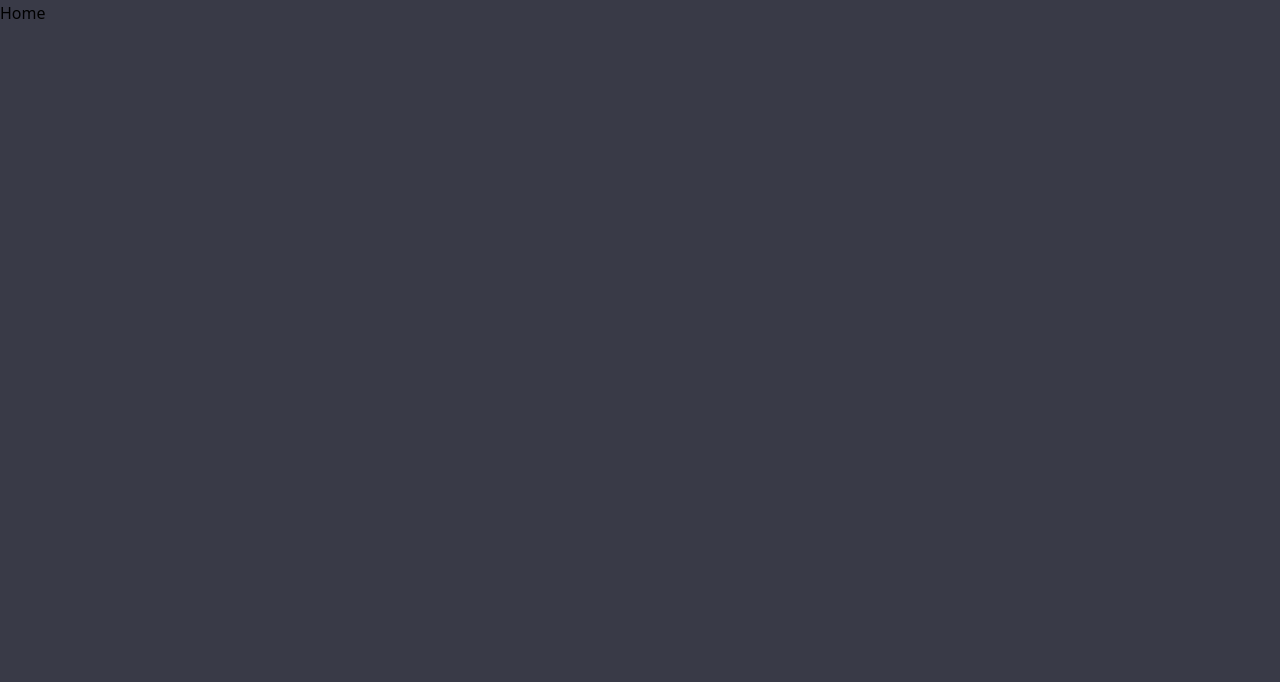
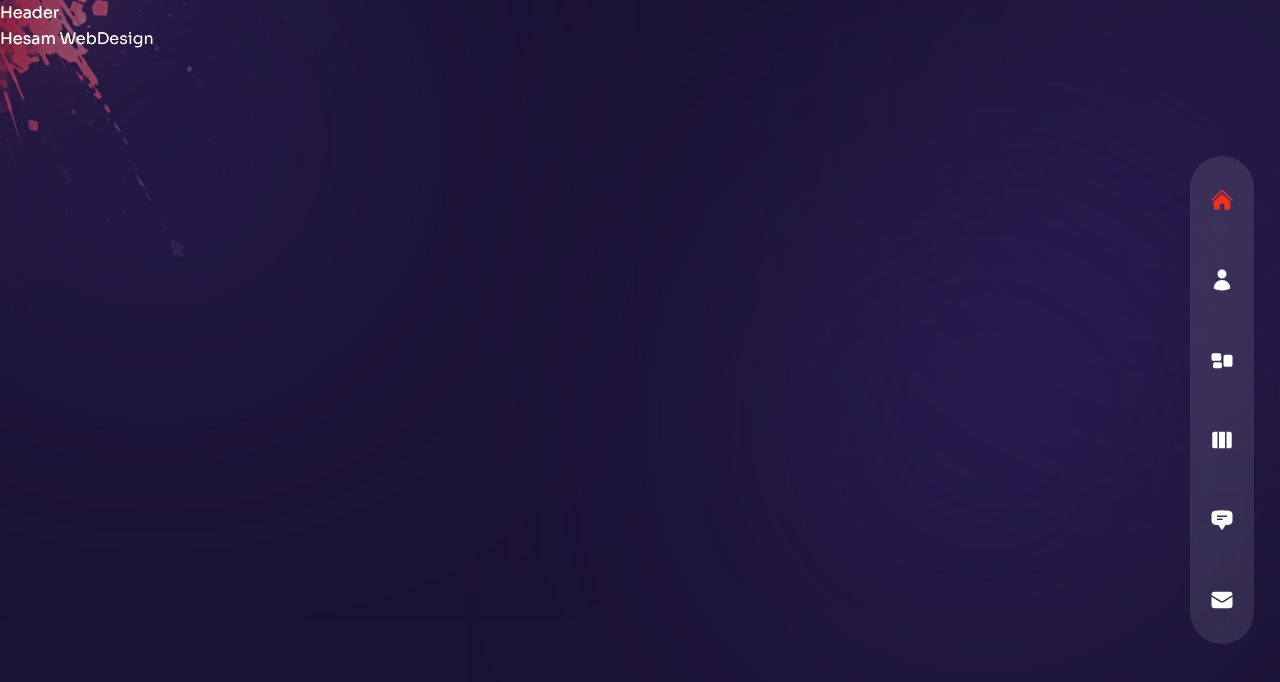
Before and after one commit to hesamwebdesign/Portfolio-Website, a Next.js app: page / in a window 1280 px wide. Shown: the top 682 px of the page. Built offline with nearby package versions, Linux system fonts and the light colour scheme.

Commit message:
Finished the Navigation

```diff
--- a/components/Layout.js
+++ b/components/Layout.js
@@ -1,5 +1,31 @@
-const Layout = () => {
-  return <div>Layout</div>;
+// fonts
+import { Sora } from "@next/font/google";
+
+// font setting
+const sora = Sora({
+  subsets: ["latin"],
+  variable: "--font-sora",
+  weight: ["100", "200", "300", "400", "500", "600", "700", "800"],
+});
+
+const color = "red";
+
+// Components
+import Nav from "../components/Nav";
+import Header from "../components/Header";
+import TopLeftImg from "../components/TopLeftImg";
+
+const Layout = ({ children }) => {
+  return (
+    <div
+      className={`page bg-site text-white bg-cover bg-no-repeat ${sora.variable} font-sora relative`}
+    >
+      <TopLeftImg />
+      <Nav />
+      <Header />
+      {children}
+    </div>
+  );
 };
 
 export default Layout;
--- a/components/Nav.js
+++ b/components/Nav.js
@@ -6,28 +6,86 @@
   HiRectangleGroup,
   HiChatBubbleBottomCenterText,
   HiEnvelope,
-} from 'react-icons/hi2';
+} from "react-icons/hi2";
 
 // nav data
 export const navData = [
-  { name: 'home', path: '/', icon: <HiHome /> },
-  { name: 'about', path: '/about', icon: <HiUser /> },
-  { name: 'services', path: '/services', icon: <HiRectangleGroup /> },
-  { name: 'work', path: '/work', icon: <HiViewColumns /> },
+  { name: "home", path: "/", icon: <HiHome /> },
+  { name: "about", path: "/about", icon: <HiUser /> },
+  { name: "services", path: "/services", icon: <HiRectangleGroup /> },
+  { name: "work", path: "/work", icon: <HiViewColumns /> },
   {
-    name: 'testimonials',
-    path: '/testimonials',
+    name: "testimonials",
+    path: "/testimonials",
     icon: <HiChatBubbleBottomCenterText />,
   },
   {
-    name: 'contact',
-    path: '/contact',
+    name: "contact",
+    path: "/contact",
     icon: <HiEnvelope />,
   },
 ];
 
+import Link from "next/link";
+
+import { useRouter } from "next/router";
+
 const Nav = () => {
-  return <nav>nav</nav>;
+  const router = useRouter();
+  const pathname = router.pathname;
+  return (
+    <nav
+      className={
+        "flex flex-col items-center xl:justify-center fixed w-full xl:w-16 xl:max-w-md h-max xl:h-screen z-50 gap-y-4 top-0 bottom-0 xl:right-[2%] mt-auto"
+      }
+    >
+      {/*inner*/}
+      <div
+        className={
+          "flex w-full xl:flex-col items-center justify-between xl:justify-center bg-white/10 backdrop-blur-sm gap-y-14 px-8 md:px-20 xl:px-0 py-8 h-[80px] xl:h-max text-3xl xl:text-2xl xl:rounded-full"
+        }
+      >
+        {navData.map((link, index) => {
+          return (
+            <Link
+              className={`${
+                link.path === pathname && "text-accent"
+              } relative flex items-center group hover:text-accent transition-all duration-300`}
+              href={link.path}
+              key={index}
+            >
+              {/*tooltip*/}
+              <div
+                className={"absolute pr-14 right-0 hidden xl:group-hover:flex"}
+              >
+                <div
+                  className={
+                    "relative flex bg-white text-primary items-center p-[6px] rounded-[3px]"
+                  }
+                >
+                  <div
+                    className={
+                      "text-[12px] leading-none font-semibold capitalize"
+                    }
+                  >
+                    {link.name}
+                  </div>
+                  {/*triangle*/}
+                  <div
+                    className={
+                      "absolute -right-2 border-solid border-l-white border-l-8 border-r-0 border-y-transparent border-y-[6px]"
+                    }
+                  ></div>
+                </div>
+              </div>
+              {/*icon*/}
+              <div>{link.icon}</div>
+            </Link>
+          );
+        })}
+      </div>
+    </nav>
+  );
 };
 
 export default Nav;
--- a/components/TopLeftImg.js
+++ b/components/TopLeftImg.js
@@ -1,5 +1,15 @@
+import Image from "next/image";
+
 const TopLeftImg = () => {
-  return <div>Top Left Image</div>;
+  return (
+    <div
+      className={
+        "absolute top-0 left-0 mix-blend-color-dodge z-10 w-[200px] xl:w-[400px] opacity-50"
+      }
+    >
+      <Image src="/top-left-img.png" width={400} height={400} alt="" />
+    </div>
+  );
 };
 
 export default TopLeftImg;
--- a/pages/_app.js
+++ b/pages/_app.js
@@ -1,7 +1,20 @@
-import '../styles/globals.css';
+import "../styles/globals.css";
+
+// Components
+import Layout from "../components/Layout";
+
+import Transition from "../components/Transition";
+
+import { AnimatePresence, motion } from "framer-motion";
+
+import { useRouter } from "next/router";
 
 function MyApp({ Component, pageProps }) {
-  return <Component {...pageProps} />;
+  return (
+    <Layout>
+      <Component {...pageProps} />
+    </Layout>
+  );
 }
 
 export default MyApp;
--- a/pages/index.js
+++ b/pages/index.js
@@ -1,5 +1,5 @@
 const Home = () => {
-  return <div>Home</div>;
+  return <div>Hesam WebDesign</div>;
 };
 
 export default Home;
```
Also changed, not shown: package.json (+9 -4 lines), 2 other files (tests, documents, lock files or other folders).
